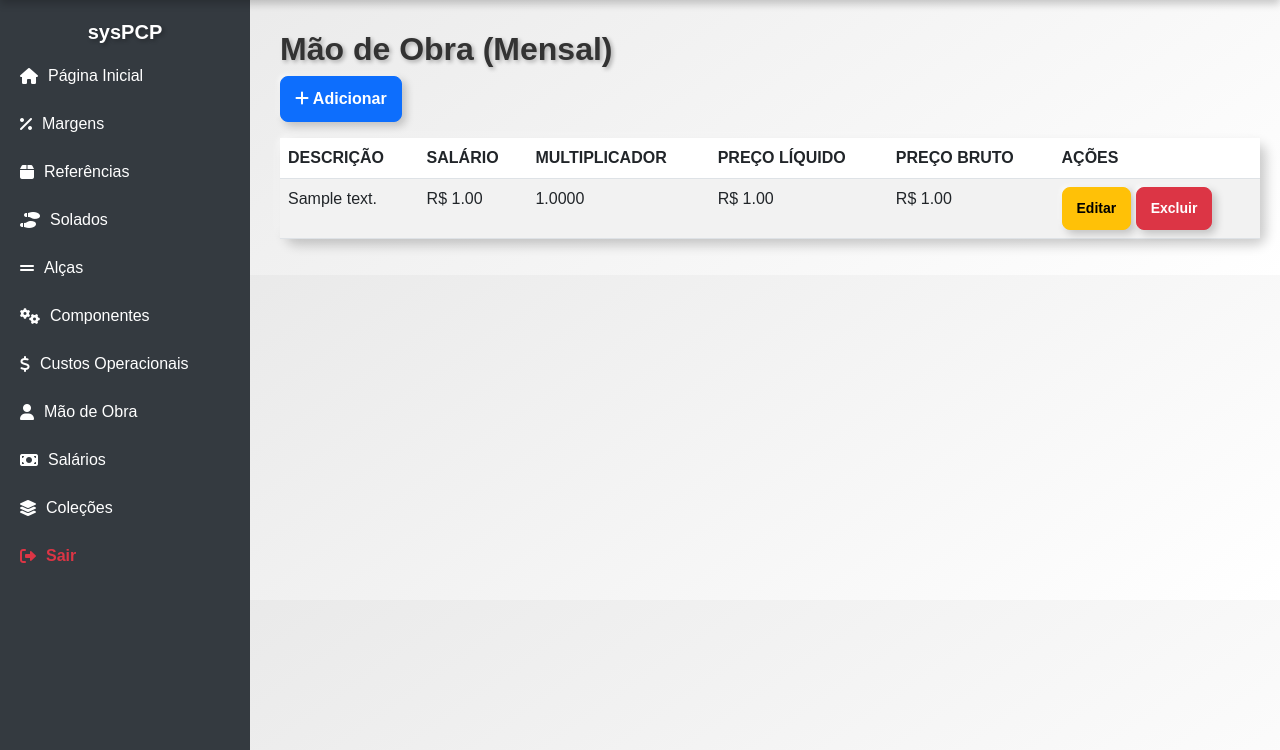
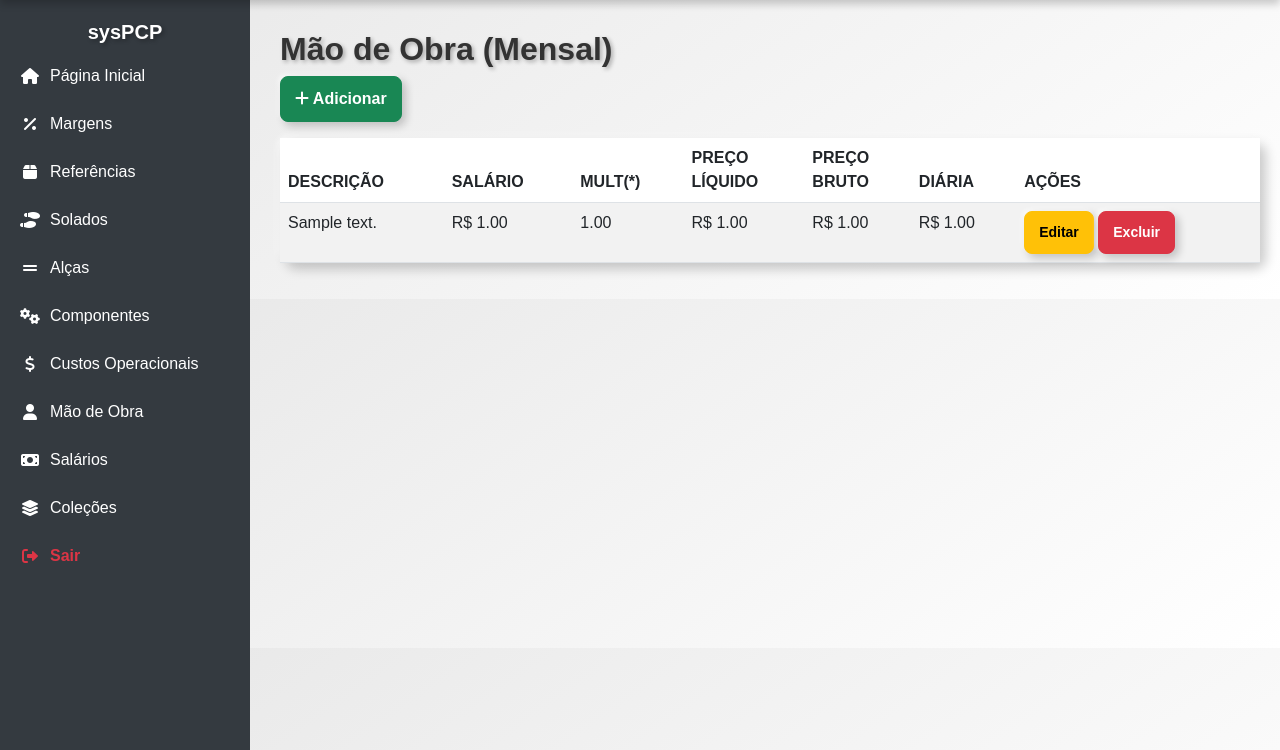
Before and after one commit to wiliansena/sysPCP, a Flask app: page /mao_de_obra in a window 1280 px wide. Shown: the part 50-800 px from the top of the page. Run offline with Flask 3, Linux system fonts and the light colour scheme; a user stored in the database is signed in; tables that the repository leaves empty hold one stand-in row (values such as "Sample post"); some libraries are stand-ins or nearby versions.

Commit message:
versão final custos 2.0

```diff
--- a/app/routes.py
+++ b/app/routes.py
@@ -868,35 +868,23 @@ def nova_mao_de_obra():
     form.salario_id.choices = [(s.id, f"R$ {s.preco}") for s in Salario.query.all()]
 
     if form.validate_on_submit():
-        salario = Salario.query.get(form.salario_id.data)
-
-        # 🔹 Convertendo os valores para Decimal para cálculos precisos
-        multiplicador = Decimal(str(form.multiplicador.data))
-        preco_liquido = multiplicador * salario.preco  # ✅ Calcula o Preço Líquido
-
-        # 🔹 Pegando o encargo da tabela Salario e garantindo que seja Decimal
-        encargos = Decimal(str(salario.encargos)) if salario.encargos else Decimal(1)
-
-        # 🔹 Ccálculo do Preço Bruto
-        preco_bruto = preco_liquido * encargos
-
-        # 🔹 Arredondando os valores para evitar casas decimais excessivas
-        preco_liquido = preco_liquido.quantize(Decimal('0.01'), rounding=ROUND_HALF_UP)
-        preco_bruto = preco_bruto.quantize(Decimal('0.01'), rounding=ROUND_HALF_UP)
-
-        # 🔹 Criando o objeto MaoDeObra com os valores já convertidos corretamente
-        mao_de_obra = MaoDeObra(
-            descricao=form.descricao.data,
-            salario_id=form.salario_id.data,
-            multiplicador=multiplicador,
-            preco_liquido=preco_liquido,
-            preco_bruto=preco_bruto
-        )
-
-        db.session.add(mao_de_obra)
-        db.session.commit()
-        flash('Mão de obra adicionada com sucesso!', 'success')
-        return redirect(url_for('routes.listar_mao_de_obra'))
+        try:
+            mao_de_obra = MaoDeObra(
+                descricao=form.descricao.data,
+                salario_id=form.salario_id.data,
+                multiplicador=form.multiplicador.data
+            )
+
+            # 🔹 Chama o método para calcular todos os valores (incluindo diária)
+            mao_de_obra.calcular_valores()
+
+            db.session.add(mao_de_obra)
+            db.session.commit()
+
+            flash('Mão de obra adicionada com sucesso!', 'success')
+            return redirect(url_for('routes.listar_mao_de_obra'))
+        except ValueError as e:
+            flash(str(e), 'danger')
 
     return render_template('nova_mao_de_obra.html', form=form)
 
@@ -911,19 +899,22 @@ def editar_mao_de_obra(id):
     form.salario_id.choices = [(s.id, f"R$ {s.preco}") for s in Salario.query.all()]
 
     if form.validate_on_submit():
-        mao.descricao = form.descricao.data
-        mao.salario_id = form.salario_id.data
-        mao.multiplicador = form.multiplicador.data
-
-        salario = Salario.query.get(mao.salario_id)
-        mao.preco_liquido = Decimal(mao.multiplicador) * Decimal(salario.preco)
-        mao.preco_bruto = Decimal(mao.preco_liquido) * Decimal((1 + salario.encargos / 100))
-
-        db.session.commit()
-        flash('Mão de obra atualizada com sucesso!', 'success')
-        return redirect(url_for('routes.listar_mao_de_obra'))
+        try:
+            mao.descricao = form.descricao.data
+            mao.salario_id = form.salario_id.data
+            mao.multiplicador = form.multiplicador.data
+
+            # 🔹 Chama o método para recalcular os valores (incluindo diária)
+            mao.calcular_valores()
+
+            db.session.commit()
+            flash('Mão de obra atualizada com sucesso!', 'success')
+            return redirect(url_for('routes.listar_mao_de_obra'))
+        except ValueError as e:
+            flash(str(e), 'danger')
 
     return render_template('editar_mao_de_obra.html', form=form, mao=mao)
+
 
 @bp.route('/mao_de_obra/excluir/<int:id>', methods=['POST'])
 @login_required
@@ -1428,7 +1419,7 @@ def copiar_alca(id):
     # Gera o código temporário baseado no campo "referencia" da alça
     # Se alca.referencia estiver definido, usa os primeiros 7 caracteres; caso contrário, usa "ALCA"
     prefix = alca.referencia[:7] if alca.referencia else "ALCA"
-    random_string = ''.join(random.choices(string.ascii_lowercase, k=6))
+    random_string = ''.join(random.choices(string.ascii_lowercase, k=4))
     codigo_temporario = f"{prefix}-cópia-{random_string}"
 
     # Cria a nova instância de Alca com o código temporário e demais dados copiados
--- a/app/static/css/paginas3.css
+++ b/app/static/css/paginas3.css
@@ -167,6 +167,19 @@ h2, h4 {
     overflow-y: auto;
 }
 
+.sidebar a {
+    display: flex;
+    align-items: center; /* Alinha verticalmente o texto com o ícone */
+    text-decoration: none;
+    font-size: 16px;
+    padding: 10px 20px; /* Espaçamento uniforme */
+}
+
+.sidebar a i {
+    width: 20px; /* Mantém um tamanho fixo para os ícones */
+    text-align: center;
+    margin-right: 10px;
+}
 
 .sidebar h4 {
     color: white !important;
--- a/app/static/js/formatacao_numeros.js
+++ b/app/static/js/formatacao_numeros.js
@@ -1,4 +1,5 @@
 $(document).ready(function () {
+    // 🔹 Aplica apenas nos campos de peso
     $(document).on("input", "input[name*='peso_medio'], input[name*='peso_friso'], input[name*='peso_sem_friso']", function () {
         let valor = $(this).val();
 
@@ -13,12 +14,29 @@ $(document).ready(function () {
 
         $(this).val(valor);
     });
+
+    // 🔹 Aplica apenas no campo "Multiplicador"
+    $(document).on("input", "input[name='multiplicador']", function () {
+        let valor = $(this).val();
+
+        // Substitui a vírgula por ponto
+        valor = valor.replace(",", ".");
+
+        // Permite apenas números e um único ponto decimal
+        valor = valor.replace(/[^0-9.]/g, "");
+
+        // Se houver mais de um ponto decimal, remove os extras
+        let partes = valor.split(".");
+        if (partes.length > 2) {
+            valor = partes[0] + "." + partes.slice(1).join("");
+        }
+
+        $(this).val(valor);
+    });
 });
 
- //GARANTE FORMATAÇÃO PARA OS CAMPOS PREÇOS, ENCARGOS (SALARIO O CAMPO É PREÇO TMB)
-
-
- document.addEventListener("DOMContentLoaded", function () {
+// 🔹 Garante a formatação para os campos de preços e encargos (incluindo salário)
+document.addEventListener("DOMContentLoaded", function () {
     // Seleciona todos os campos que precisam de formatação
     const camposNumericos = document.querySelectorAll("input[name='preco'], input[name='encargos']");
 
--- a/app/templates/alcas.html
+++ b/app/templates/alcas.html
@@ -49,10 +49,11 @@
                 <td>
                     <a href="{{ url_for('routes.ver_alca', id=alca.id) }}" class="btn btn-info btn-sm">Ver</a>
                     <a href="{{ url_for('routes.editar_alca', id=alca.id) }}" class="btn btn-warning btn-sm">Editar</a>
+                    <a href="{{ url_for('routes.copiar_alca', id=alca.id) }}" class="btn btn-primary btn-sm">Copiar</a>
                     <form action="{{ url_for('routes.excluir_alca', id=alca.id) }}" method="POST"
                         style="display:inline;">
                         <button type="submit" class="btn btn-danger btn-sm"
-                            onclick="return confirm('Tem certeza que deseja excluir esta alça?')">X</button>
+                            onclick="return confirm('Tem certeza que deseja excluir esta alça?')">Excluir</button>
                     </form>
                 </td>
             </tr>
--- a/app/templates/mao_de_obra.html
+++ b/app/templates/mao_de_obra.html
@@ -2,16 +2,17 @@
 
 {% block content %}
     <h2>Mão de Obra (Mensal) </h2>
-    <a href="{{ url_for('routes.nova_mao_de_obra') }}" class="btn btn-primary"><i class="fas fa-plus"></i> Adicionar</a>
+    <a href="{{ url_for('routes.nova_mao_de_obra') }}" class="btn btn-success"><i class="fas fa-plus"></i> Adicionar</a>
 
     <table class="table table-striped mt-3">
         <thead>
             <tr>
                 <th>Descrição</th>
                 <th>Salário</th>
-                <th>Multiplicador</th>
-                <th>Preço Líquido</th>
-                <th>Preço Bruto</th>
+                <th>Mult(*)</th>
+                <th>Preço<br>Líquido</th>
+                <th>Preço<br>Bruto</th>
+                <th>Diária</th>
                 <th>Ações</th>
             </tr>
         </thead>
@@ -20,9 +21,10 @@
                 <tr>
                     <td>{{ mao.descricao }}</td>
                     <td>R$ {{ "%.2f"|format(mao.salario.preco if mao.salario else 0) }}</td>
-                    <td>{{ mao.multiplicador }}</td>
+                    <td>{{ "%.2f"|format(mao.multiplicador) }}</td>
                     <td>R$ {{ "%.2f"|format(mao.preco_liquido) }}</td>
                     <td>R$ {{ "%.2f"|format(mao.preco_bruto) }}</td>
+                    <td>R$ {{ "%.2f"|format(mao.diaria) }}</td>
                     <td>
                         <a href="{{ url_for('routes.editar_mao_de_obra', id=mao.id) }}" class="btn btn-warning btn-sm">Editar</a>
                         <form action="{{ url_for('routes.excluir_mao_de_obra', id=mao.id) }}" method="post" style="display:inline;">
--- a/app/templates/margens.html
+++ b/app/templates/margens.html
@@ -31,7 +31,7 @@
 
         </div>
 
-        <a href="{{ url_for('routes.nova_margem') }}" class="btn btn-success btn-3d w-100 mb-3">+ Nova Margem</a>
+        <a href="{{ url_for('routes.nova_margem') }}" class="btn btn-success btn-3d w-100 mb-3">Nova Margem</a>
 
         <!-- 🔎 Campo de busca -->
         <div class="row mb-3">
--- a/app/templates/nova_alca.html
+++ b/app/templates/nova_alca.html
@@ -50,7 +50,7 @@
 
         <h4>Formulação da Alça</h4>
         <button type="button" class="btn btn-primary mb-3" data-bs-toggle="modal" data-bs-target="#modalComponentes">
-            Adicionar Componente
+            Adicionar
         </button>
 
         <table class="table table-bordered">
--- a/app/templates/referencias.html
+++ b/app/templates/referencias.html
@@ -62,7 +62,7 @@
                             <form action="{{ url_for('routes.excluir_referencia', id=referencia.id) }}"
                                method="POST" class="form-excluir" style="display:inline;">
                                 <input type="hidden" name="confirmacao">
-                                <button type="submit" class="btn btn-danger btn-sm btn-excluir">X</button>
+                                <button type="submit" class="btn btn-danger btn-sm btn-excluir">Excluir</button>
                             </form>
                         </td>
                     </tr>
--- a/app/templates/solados.html
+++ b/app/templates/solados.html
@@ -56,7 +56,7 @@
                     <a href="{{ url_for('routes.editar_solado', id=solado.id) }}" class="btn btn-warning btn-sm">Editar</a>
                     <a href="{{ url_for('routes.copiar_solado', id=solado.id) }}" class="btn btn-primary btn-sm">Copiar</a>
                     <form action="{{ url_for('routes.excluir_solado', id=solado.id) }}" method="POST" style="display:inline;">
-                        <button type="submit" class="btn btn-danger btn-sm" onclick="return confirm('Tem certeza que deseja excluir este solado?')">X</button>
+                        <button type="submit" class="btn btn-danger btn-sm" onclick="return confirm('Tem certeza que deseja excluir este solado?')">Excluir</button>
                     </form>
                 </td>
             </tr>
```
Also changed, not shown: app/models.py (+21 -6 lines).
